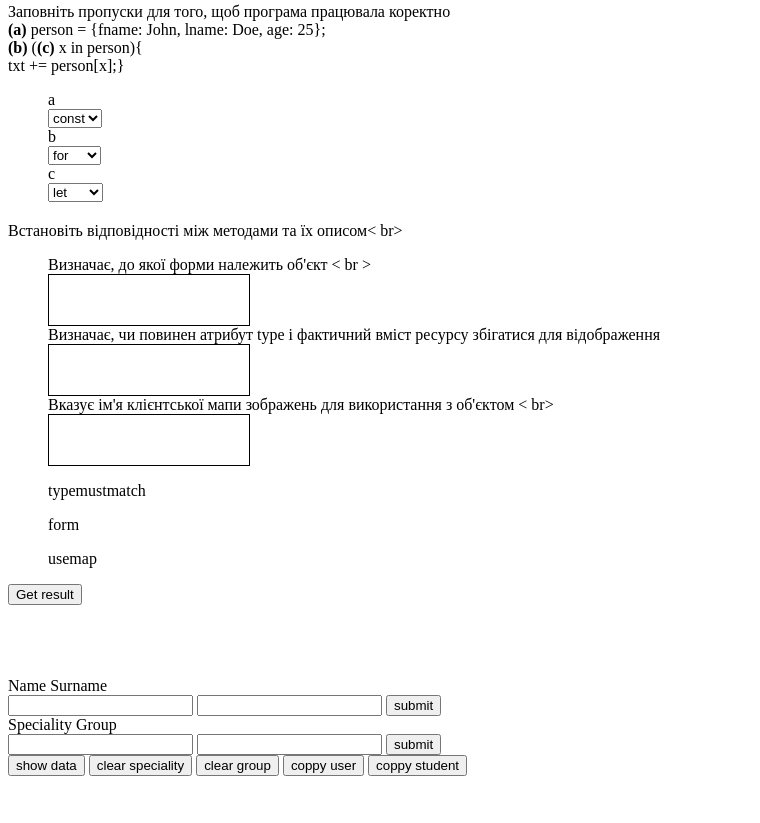
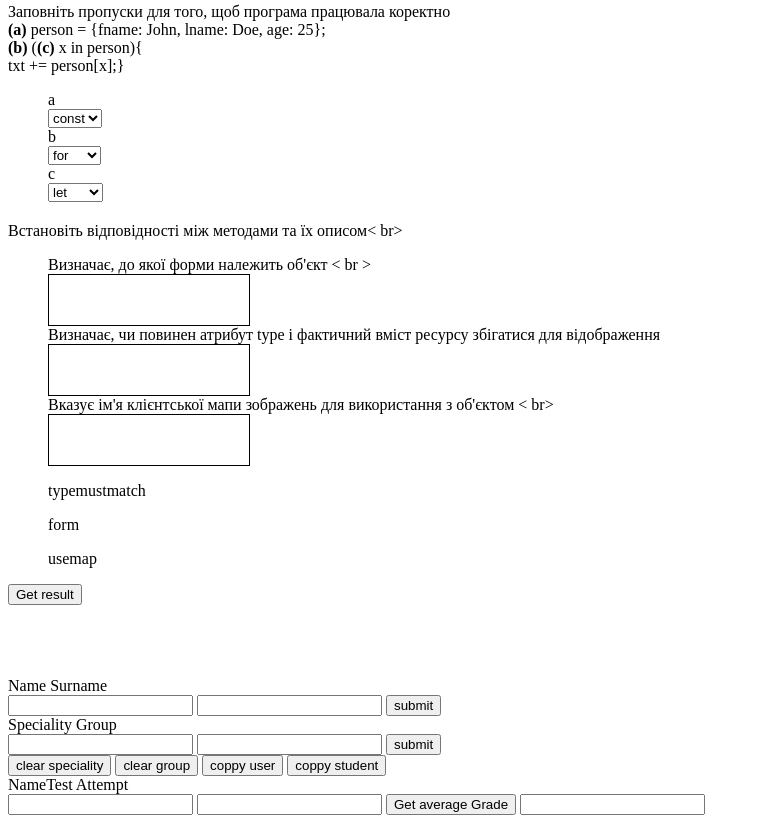
Before and after one commit to MFainer/Lab4-6, a plain HTML site: page index.html in a window 1280 px wide. Shown: the part 1170-1993 px from the top of the page, without its empty margins (0-760 px from the left). Before the commit the page ends 1954 px from the top, so only its background shows below. Drawn offline with Linux system fonts and the light colour scheme.

Commit message:
Update index.html

```diff
--- a/index.html
+++ b/index.html
@@ -275,7 +275,6 @@
                             <div class="output-sg"></div>
                         </div>
                         <div class="buttons2">
-                            <input type="button" class="buttonshowdata" value="show data">
                             <input type="button" class="buttonclearspeciality" value="clear speciality">
                             <input type="button" class="buttoncleargroup" value="clear group">
                             <input type="button" class="buttoncoppyuser" value="coppy user">
@@ -283,15 +282,17 @@
                             <div class="coppyresults">
                             </div>
                         </div>
+                        <div>
+                            <label for="specialitygroup">NameTest Attempt</label>
+                            <input type="text" class="NameTest" name="NameTest">
+                            <input type="text" class="Attempts" name="Attempts">
+                            <input type="button" class="buttonprogress" value="Get average Grade">
+                            <input type="text" class="getresultsgrade" name="getresultsgrade">
+                        </div>
                     </div>
                 </div>
             </form>
         </div>
-
-
-
-
-
         <script type="text/javascript" src="script.js"></script>
     </body>
 </html>
```
